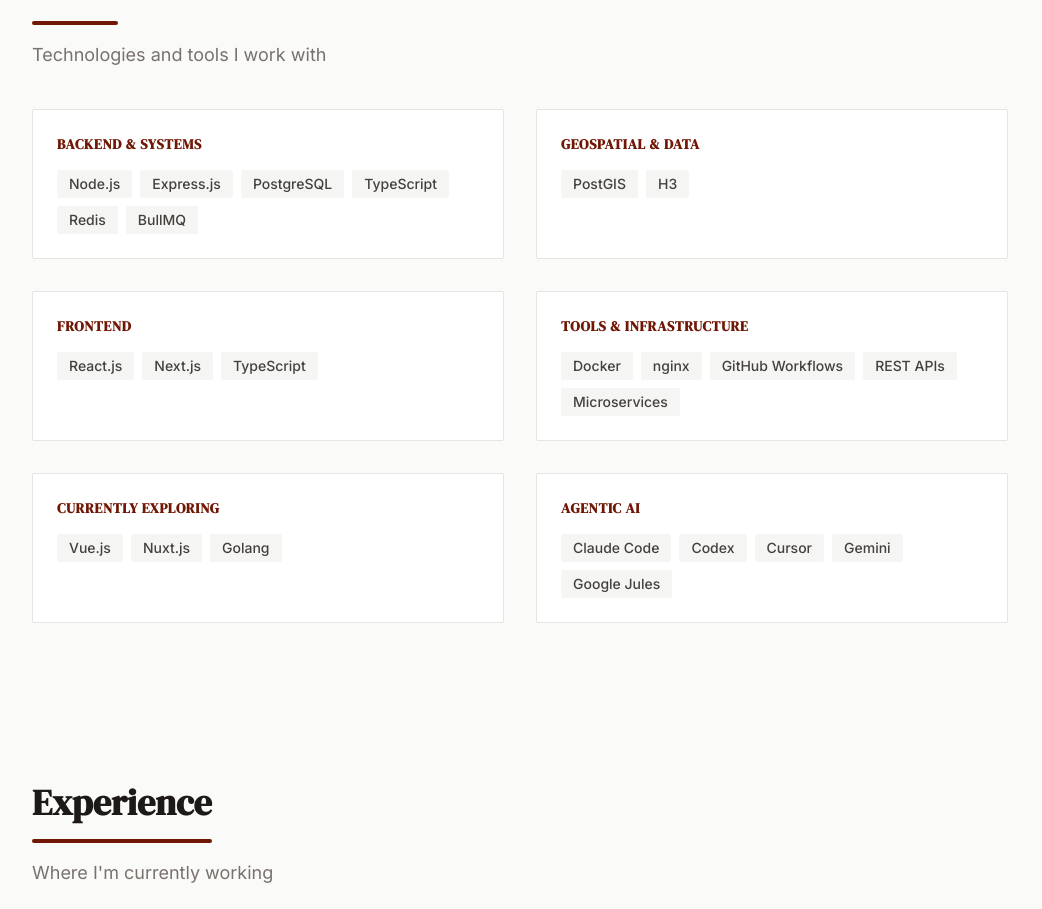
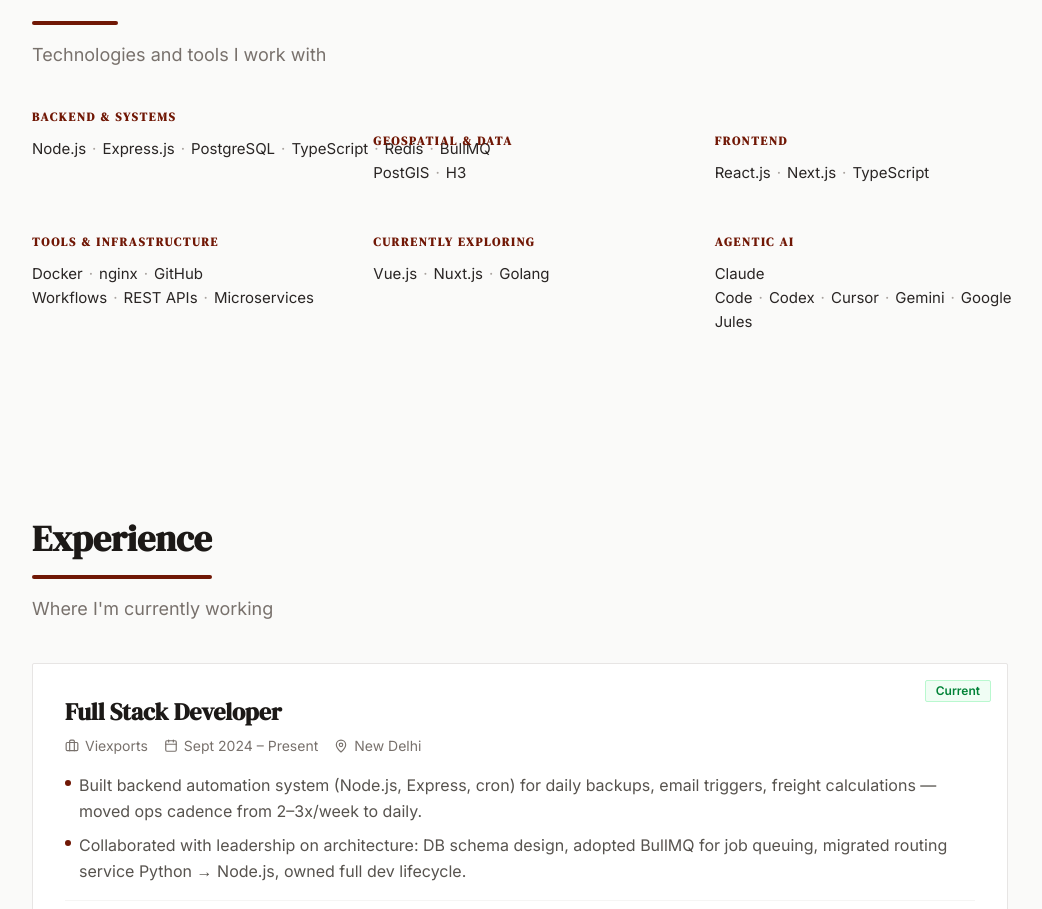
Before and after one commit to HarshDev1809/devbydev, a Next.js app: page / in a window 1280 px wide. Shown: the part 1752-2661 px from the top of the page, without its empty margins (120-1162 px from the left). Built offline with nearby package versions, Linux system fonts and the light colour scheme.

Commit message:
feat: implement skills section component and document design system guidelines

```diff
--- a/components/sections/skills.tsx
+++ b/components/sections/skills.tsx
@@ -1,5 +1,4 @@
 import { SectionHeading } from "@/components/ui/section-heading";
-import { Tag } from "@/components/ui/tag";
 import { profile } from "@/lib/data/profile";
 
 export function Skills() {
@@ -12,20 +11,34 @@
         subtitle="Technologies and tools I work with"
       />
 
-      <div className="grid gap-8 md:grid-cols-2">
-        {skillGroups.map(([group, skills]) => (
+      <div className="grid md:grid-cols-2 lg:grid-cols-3 gap-x-12">
+        {skillGroups.map(([group, skills], index) => (
           <div
             key={group}
-            className="rounded-2xl border border-stone-200 bg-white p-6"
+            className="py-6 first:pt-0"
           >
-            <h3 className="text-sm font-semibold uppercase tracking-wider text-accent mb-4">
+            {/* Hairline divider — hidden on the first item in each responsive column */}
+            {index > 0 && (
+              <div className="mb-6 h-px bg-[#D8D6D0] lg:hidden" />
+            )}
+
+            <h3 className="text-xs font-semibold uppercase tracking-[0.15em] text-accent mb-3">
               {group}
             </h3>
-            <div className="flex flex-wrap gap-2">
-              {skills.map((skill) => (
-                <Tag key={skill} label={skill} />
+            <p className="text-[15px] text-stone-800 leading-relaxed">
+              {skills.map((skill, i) => (
+                <span key={skill}>
+                  <span className="transition-colors duration-200 hover:text-accent cursor-default">
+                    {skill}
+                  </span>
+                  {i < skills.length - 1 && (
+                    <span className="mx-[6px] text-stone-400 select-none" aria-hidden="true">
+                      ·
+                    </span>
+                  )}
+                </span>
               ))}
-            </div>
+            </p>
           </div>
         ))}
       </div>
```
Also changed, not shown: 1 other file (tests, documents, lock files or other folders).
